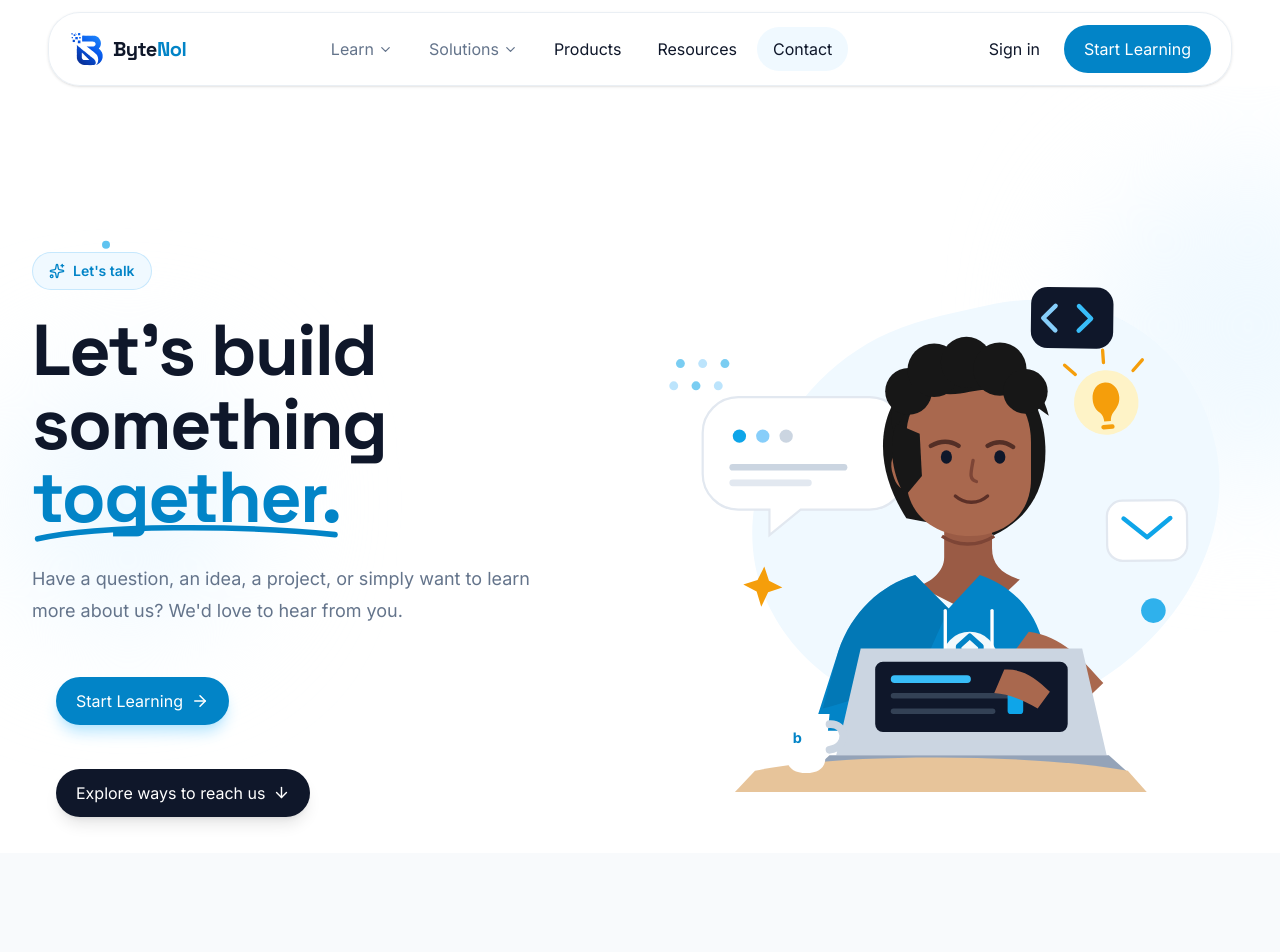
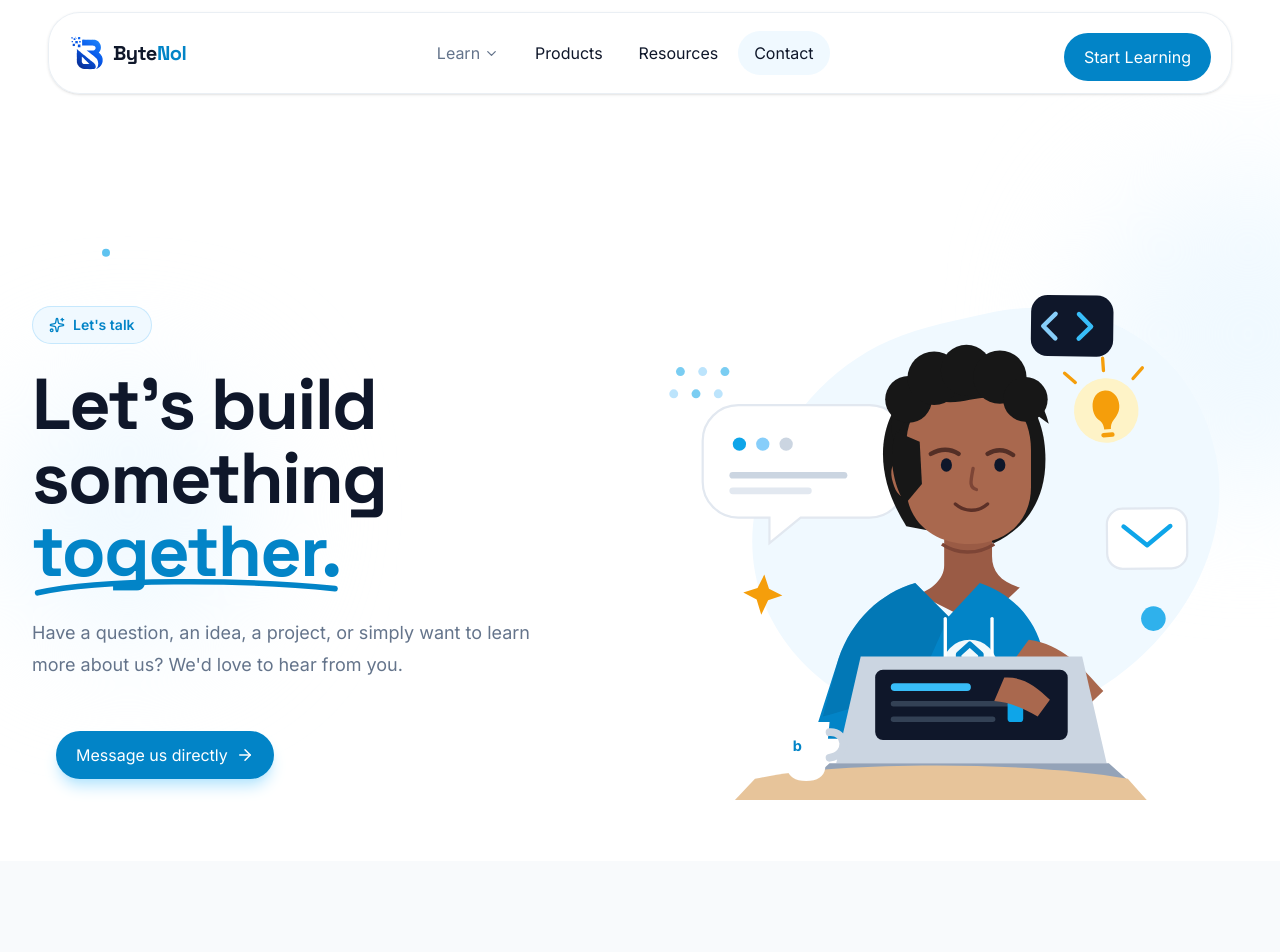
Before and after one commit to bytenol/ByteNol, a React (Vite) app in the folder frontend/: page /contact in a window 1280 px wide. Shown: the top 952 px of the page. Built offline with nearby package versions, Linux system fonts and the light colour scheme.

Commit message:
hide all inactive links

```diff
--- a/frontend/src/components/layout/Footer.tsx
+++ b/frontend/src/components/layout/Footer.tsx
@@ -6,22 +6,21 @@ import SocialIcon from "../common/SocialIcon";
 
 const learnLinks = [
     { label: "Courses", to: "/courses" },
-    { label: "Learning Paths", to: "/learning-paths" },
-    { label: "Projects", to: "/projects" },
-    { label: "Mentorship", to: "/mentorship" },
+    // { label: "Learning Paths", to: "/learning-paths" },
+    // { label: "Projects", to: "/projects" },
+    // { label: "Mentorship", to: "/mentorship" },
 ];
 
 const buildLinks = [
-    { label: "Custom Software", to: "/solutions/software" },
-    { label: "Business Systems", to: "/solutions/business-systems" },
-    { label: "Technology Consulting", to: "/solutions/consulting" },
+    // { label: "Custom Software", to: "/solutions/software" },
+    // { label: "Business Systems", to: "/solutions/business-systems" },
+    // { label: "Technology Consulting", to: "/solutions/consulting" },
     { label: "Our Products", to: "/products" },
 ];
 
 const companyLinks = [
-    { label: "About ByteNol", to: "/about" },
-    { label: "Resources", to: "/resources" },
-    { label: "Contact", to: "/contact" },
+    { label: "About Us", to: "/about" },
+    { label: "Our Resources", to: "/resources" },
 ];
 
 const legalLinks = [
@@ -53,8 +52,8 @@ function Footer() {
                         <p className="mt-6 text-sm leading-7 text-slate-400">
                             Learn technology. Build what matters.
                             <br />
-                            ByteNol helps people develop practical
-                            technology skills and helps organizations
+                            We helps you develop practical
+                            technology skills and also can help your organizations
                             build better software.
                         </p>
 
@@ -70,15 +69,7 @@ function Footer() {
                             </a>
 
                             <a
-                                href="#"
-                                aria-label="ByteNol on LinkedIn"
-                                className="flex h-10 w-10 items-center justify-center rounded-xl text-slate-400 transition-colors hover:border-primary/30 hover:bg-primary/10 hover:text-primary"
-                            >
-                                <SocialIcon platform="youtube" />
-                            </a>
-
-                            <a
-                                href="#"
+                                href="https://www.instagram.com/bytenol_cp"
                                 aria-label="ByteNol on Instagram"
                                 className="flex h-10 w-10 items-center justify-center rounded-xl text-slate-400 transition-colors hover:border-primary/30 hover:bg-primary/10 hover:text-primary"
                             >
@@ -93,13 +84,13 @@ function Footer() {
                                 <SocialIcon platform="x" />
                             </a>
 
-                            <a
+                            {/* <a
                                 href="#"
                                 aria-label="ByteNol on Facebook"
                                 className="flex h-10 w-10 items-center justify-center rounded-xl border border-white/10 text-slate-400 transition-colors hover:border-primary/30 hover:bg-primary/10 hover:text-primary"
                             >
                                 <SocialIcon platform="facebook" />
-                            </a>
+                            </a> */}
                         </div>
 
                     </div>
--- a/frontend/src/components/layout/Navbar.tsx
+++ b/frontend/src/components/layout/Navbar.tsx
@@ -11,18 +11,18 @@ const navItems = [
 		label: "Learn",
 		links: [
 			{ label: "Courses", to: "/courses" },
-			{ label: "Learning Paths", to: "/learning-paths" },
-			{ label: "Projects", to: "/projects" },
+			// { label: "Learning Paths", to: "/learning-paths" },
+			// { label: "Projects", to: "/projects" },
 		],
 	},
-	{
-		label: "Solutions",
-		links: [
-			{ label: "Custom Software", to: "/solutions/software" },
-			{ label: "Business Systems", to: "/solutions/business-systems" },
-			{ label: "Technology Consulting", to: "/solutions/consulting" },
-		],
-	},
+	// {
+	// 	label: "Solutions",
+	// 	links: [
+	// 		{ label: "Custom Software", to: "/solutions/software" },
+	// 		{ label: "Business Systems", to: "/solutions/business-systems" },
+	// 		{ label: "Technology Consulting", to: "/solutions/consulting" },
+	// 	],
+	// },
 ];
 
 const simpleLinks = [
@@ -163,16 +163,20 @@ function Navbar() {
 
 						{/* Desktop actions */}
 						<div className="hidden items-center gap-3 lg:flex">
-							<Link
+							{/* <Link
 								to="/login"
 								className="px-3 py-2 text-sm font-semibold text-dark transition-colors hover:text-primary-dark"
 							>
 								Sign in
-							</Link>
-
-							<Button className="rounded-xl px-4 py-2.5">
+							</Link> */}
+							<Link
+								to="/courses"
+								onClick={closeMobileMenu}
+							>
+								<Button className="mt-2 w-full">
 									Start Learning
 								</Button>
+							</Link>
 						</div>
 
 						{/* Mobile menu button */}
@@ -273,20 +277,23 @@ function Navbar() {
 									))}
 
 									<div className="mt-2 border-t border-border/70 pt-3">
-										<Link
+										{/* <Link
 											to="/login"
 											onClick={closeMobileMenu}
 											className="block rounded-xl px-3 py-3 text-sm font-semibold text-dark"
 										>
 											Sign in
-										</Link>
+										</Link> */}
 
-										<Button
-											className="mt-2 w-full"
+										<Link
+											to="/courses"
 											onClick={closeMobileMenu}
+											className="block rounded-xl px-3 py-3 text-sm font-semibold text-dark"
 										>
+											<Button className="mt-2 w-full">
 												Start Learning
 											</Button>
+										</Link>
 									</div>
 								</div>
 							</motion.div>
--- a/frontend/src/pages/ContactPage/components/ContactHero.tsx
+++ b/frontend/src/pages/ContactPage/components/ContactHero.tsx
@@ -1,9 +1,10 @@
-import { ArrowDown, ArrowRight, Sparkles } from "lucide-react";
+import { ArrowRight, Sparkles } from "lucide-react";
 import { motion } from "motion/react";
 
 import Container from "../../../components/common/Container";
 import ContactGirlIllustration from "./ContactGirlIllustration";
 import Button from "../../../components/ui/Button";
+
 
 function ContactHero() {
 	return (
@@ -73,18 +74,7 @@ function ContactHero() {
 								className="inline-flex items-center gap-2 px-6 py-3.5 text-sm font-semibold text-white transition-all hover:-translate-y-0.5"
 							>
 								<Button className="rounded-xl hover:bg-primary-bright shadow-lg shadow-sky-200 ">
-									Start Learning <ArrowRight size={18} />
-								</Button>
-							</a>
-
-							<a
-								href="#contact-options"
-								className="inline-flex items-center gap-2 px-6 py-3.5 text-sm font-semibold text-dark transition-all hover:border-primary-dark hover:text-primary-dark"
-							>
-
-
-								<Button className="rounded-xl shadow-lg shadow-black-200" variant="dark">
-									Explore ways to reach us <ArrowDown size={17} />
+									Message us directly <ArrowRight size={18} />
 								</Button>
 							</a>
 						</div>
--- a/frontend/src/pages/ContactPage/components/ContactSocials.tsx
+++ b/frontend/src/pages/ContactPage/components/ContactSocials.tsx
@@ -15,7 +15,7 @@ function ContactSocials() {
 	return (
 		<div className="mt-10">
 			<p className="font-heading text-xl font-bold text-dark">
-				Follow ByteNol
+				Follow Us
 			</p>
 
 			<p className="mt-2 text-sm leading-6 text-muted">
```
Lines whose indentation alone changed are shown as unchanged.
